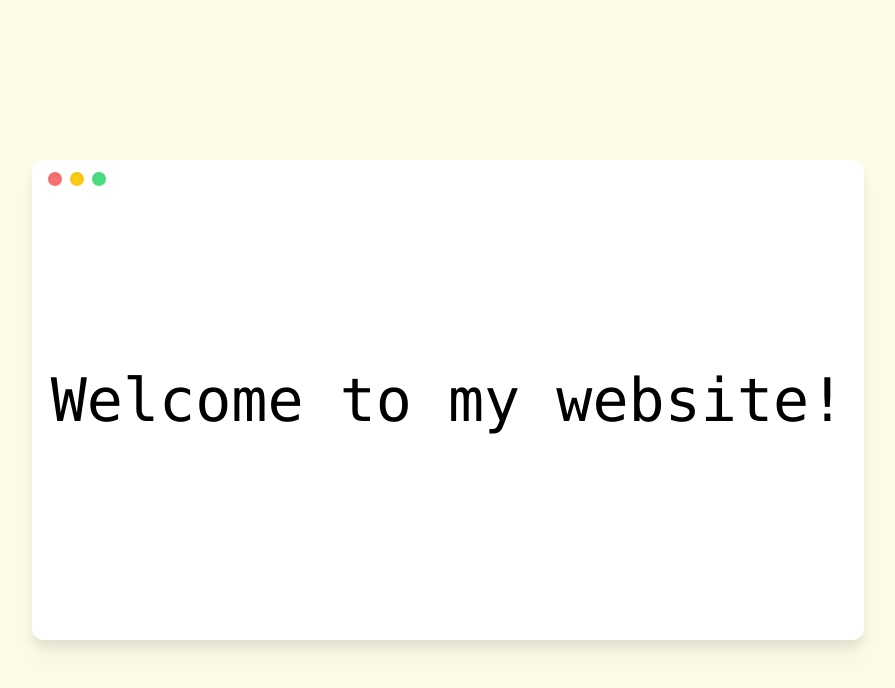
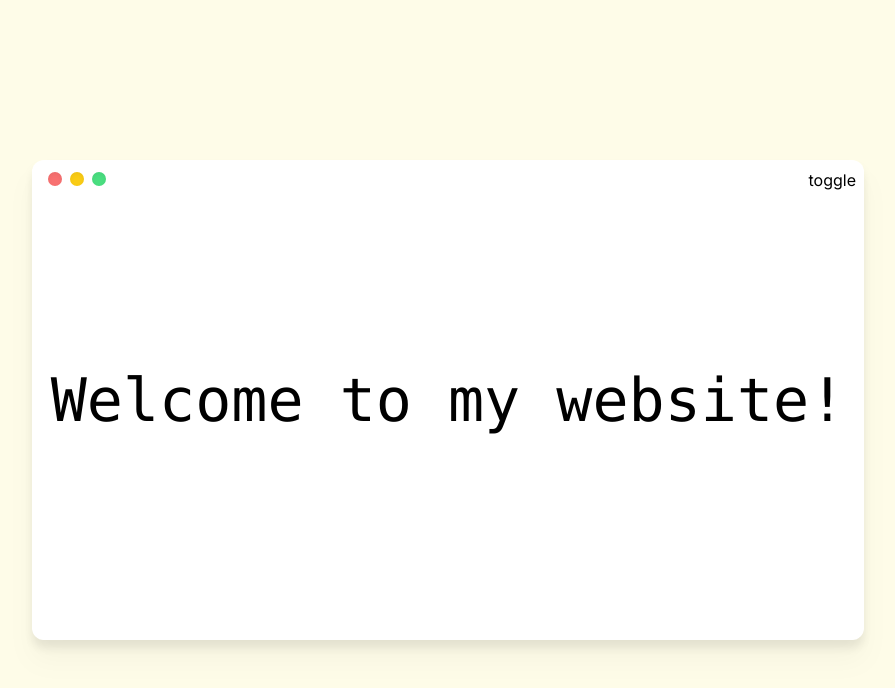
Before and after one commit to naufalmukhbit/latte, a Next.js app: page / in a window 1280 px wide. Shown: the top 688 px of the page, without its empty margins (192-1087 px from the left). Built offline with nearby package versions, Linux system fonts and the light colour scheme.

Commit message:
Add dark mode capability

```diff
--- a/components/FakeWindow.tsx
+++ b/components/FakeWindow.tsx
@@ -1,20 +1,22 @@
 import { useEffect, useState } from "react";
 import { MacButtons } from "components";
+import { useTheme } from "next-themes";
 
 interface FakeWindowProps {
 	scroll: number;
 }
 
 export default function FakeWindow({ scroll }: FakeWindowProps) {
-  const [windowHeight, setWindowHeight] = useState("60vh");
-  const [windowWidth, setWindowWidth] = useState("65vh");
+	const [windowHeight, setWindowHeight] = useState("60vh");
+	const [windowWidth, setWindowWidth] = useState("65vh");
+	const { theme, setTheme } = useTheme();
 
 	useEffect(() => {
 		let scrollPercentage: number = ((scroll > 800 ? 800 : scroll) * 100) / 800;
 		let windowX = countRangePercentage(65, 100, scrollPercentage);
-    setWindowWidth(`${windowX}vw`);
+		setWindowWidth(`${windowX}vw`);
 		let windowY = countRangePercentage(60, 100, scrollPercentage);
-    setWindowHeight(`${windowY}vh`);
+		setWindowHeight(`${windowY}vh`);
 	}, [scroll]);
 
 	const countRangePercentage = (b: number, t: number, p: number) => {
@@ -29,10 +31,16 @@ export default function FakeWindow({ scroll }: FakeWindowProps) {
 	return (
 		<div className="h-screen flex items-center justify-center sticky top-0">
 			<div
-				className="flex items-center justify-center bg-white drop-shadow-xl rounded-xl relative"
+				className="flex items-center justify-center bg-white dark:bg-slate-800 drop-shadow-xl rounded-xl relative transition"
 				style={{ height: windowHeight, width: windowWidth }}
 			>
 				<MacButtons />
+				<button
+					className="absolute top-0 right-0 p-2"
+					onClick={() => setTheme(theme === "dark" ? "light" : "dark")}
+				>
+					toggle
+				</button>
 				{scroll < 1100 ? (
 					<span
 						className="text-6xl font-mono whitespace-nowrap"
--- a/package.json
+++ b/package.json
@@ -10,6 +10,7 @@
   "dependencies": {
     "dayjs": "^1.10.7",
     "next": "12.0.7",
+    "next-themes": "0.0.15",
     "react": "17.0.2",
     "react-dom": "17.0.2",
     "react-icons": "^4.3.1"
--- a/pages/_app.tsx
+++ b/pages/_app.tsx
@@ -1,8 +1,13 @@
-import '../styles/globals.css'
-import type { AppProps } from 'next/app'
+import "../styles/globals.css";
+import type { AppProps } from "next/app";
+import { ThemeProvider } from "next-themes";
 
 function MyApp({ Component, pageProps }: AppProps) {
-  return <Component {...pageProps} />
+	return (
+    <ThemeProvider attribute="class">
+      <Component {...pageProps} />
+    </ThemeProvider>
+  );
 }
 
-export default MyApp
+export default MyApp;
--- a/tailwind.config.js
+++ b/tailwind.config.js
@@ -5,6 +5,7 @@ module.exports = {
 		"./pages/**/*.{js,ts,jsx,tsx}",
 		"./components/**/*.{js,ts,jsx,tsx}",
 	],
+	darkMode: "class",
 	theme: {
 		extend: {
 			fontFamily: {
```
Also changed, not shown: 1 other file (tests, documents, lock files or other folders).
